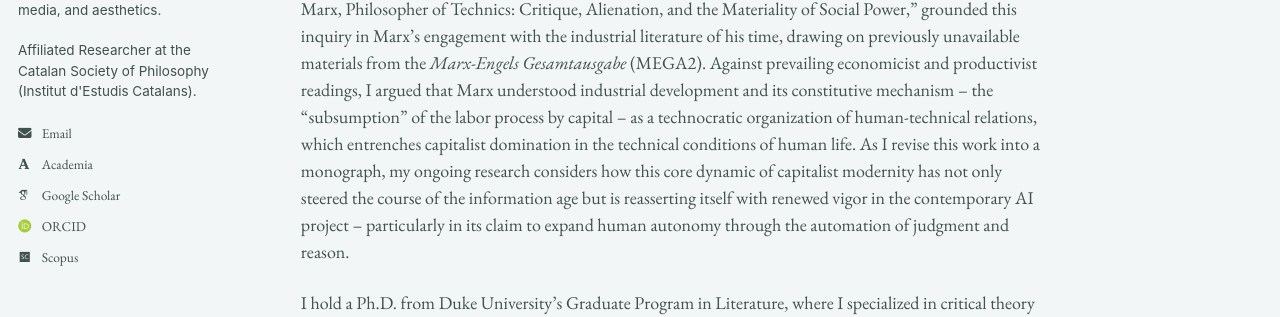
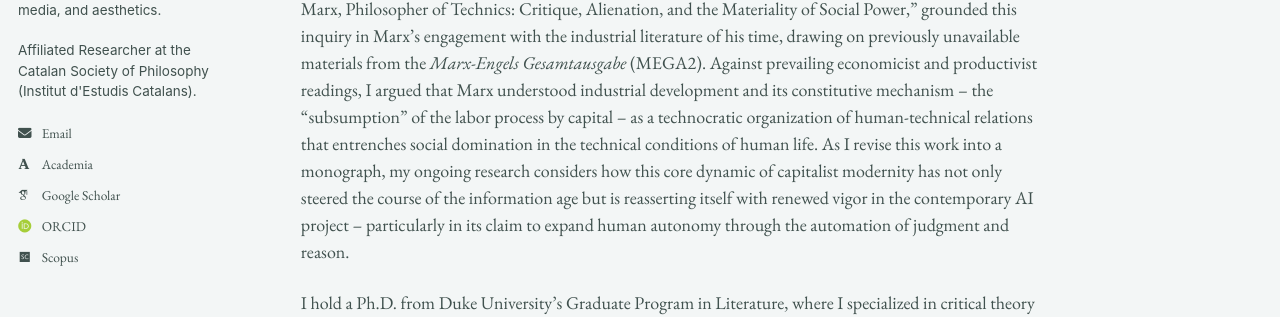
Before and after one commit to epujol90/epujol90.github.io, a Jekyll site: the page built from _pages/about.md, in a window 1280 px wide and 1069 px high. Shown: the part 305-622 px from the top of the window. Built offline with Jekyll 4.4.1, drawn with Linux system fonts in a browser that asks for light colours; some web fonts are replaced; a script bundle is joined from its source files by our own code; library files that are not in the unit come from our copies.

Commit message:
Update about.md

```diff
--- a/_pages/about.md
+++ b/_pages/about.md
@@ -8,6 +8,6 @@ redirect_from:
 ---
 I am a scholar of technology, media, and aesthetics trained in continental philosophy and critical theory in Europe and the United States. My research examines the history and politics of technological modernity. I am particularly interested in the ways the material infrastructures of the modern world embody and uphold relations of power and domination, despite professing to liberate humanity from scarcity and toil.
 
-My doctoral research focused on the _longue durée_ of industrial modernity and what the early Frankfurt School theorists named "instrumental reason," tracing its roots to the nineteenth century. My dissertation, “Karl Marx, Philosopher of Technics: Critique, Alienation, and the Materiality of Social Power,” grounded this inquiry in Marx’s engagement with the industrial literature of his time, drawing on previously unavailable materials from the _Marx-Engels Gesamtausgabe_ (MEGA2). Against prevailing economicist and productivist readings, I argued that Marx understood industrial development and its constitutive mechanism -- the "subsumption" of the labor process by capital -- as a technocratic organization of human-technical relations, which entrenches capitalist domination in the technical conditions of human life. As I revise this work into a monograph, my ongoing research considers how this core dynamic of capitalist modernity has not only steered the course of the information age but is reasserting itself with renewed vigor in the contemporary AI project -- particularly in its claim to expand human autonomy through the automation of judgment and reason.
+My doctoral research focused on the _longue durée_ of industrial modernity and what the early Frankfurt School theorists named "instrumental reason," tracing its roots to the nineteenth century. My dissertation, “Karl Marx, Philosopher of Technics: Critique, Alienation, and the Materiality of Social Power,” grounded this inquiry in Marx’s engagement with the industrial literature of his time, drawing on previously unavailable materials from the _Marx-Engels Gesamtausgabe_ (MEGA2). Against prevailing economicist and productivist readings, I argued that Marx understood industrial development and its constitutive mechanism -- the "subsumption" of the labor process by capital -- as a technocratic organization of human-technical relations that entrenches social domination in the technical conditions of human life. As I revise this work into a monograph, my ongoing research considers how this core dynamic of capitalist modernity has not only steered the course of the information age but is reasserting itself with renewed vigor in the contemporary AI project -- particularly in its claim to expand human autonomy through the automation of judgment and reason.
 
 I hold a Ph.D. from Duke University’s Graduate Program in Literature, where I specialized in critical theory and media philosophy, as well as a Fulbright-funded master’s degree in media studies from New York University. I received my undergraduate training in Spain, where I completed two degrees in philosophy (UNED) and fine art (University of Barcelona). I am currently an affiliated researcher with the Historical Materialism Studies Group of the Societat Catalana de Filosofia -- the philosophy section of the Institut d’Estudis Catalans, the highest academic body for the Catalan language and culture. My work has appeared in _South Atlantic Quarterly_ and _Marx and Philosophy Review of Books_, with further articles under review or in preparation for _Historical Materialism_, _Theory, Culture & Society_, and a special issue of _Qui Parle_. Alongside my research, I have developed substantive experience in writing pedagogy, including two years of writing center practice at Duke’s Thompson Writing Studio and teaching writing-intensive courses on media theory, philosophy of technology, and the history and politics of AI.
```
